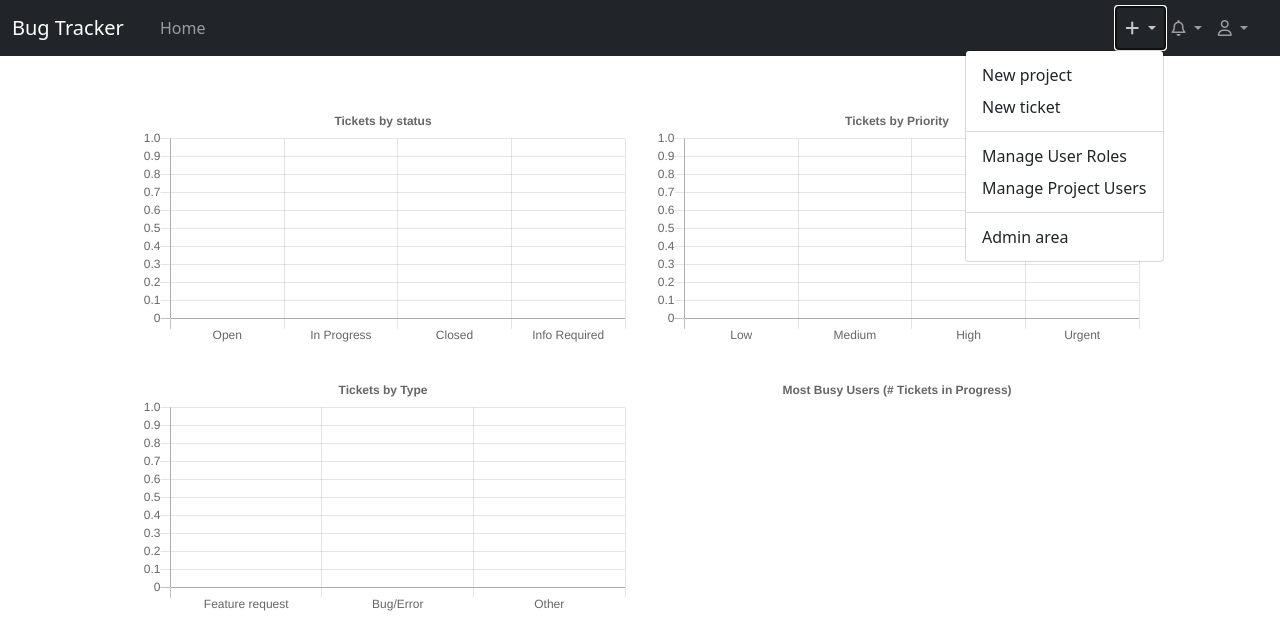
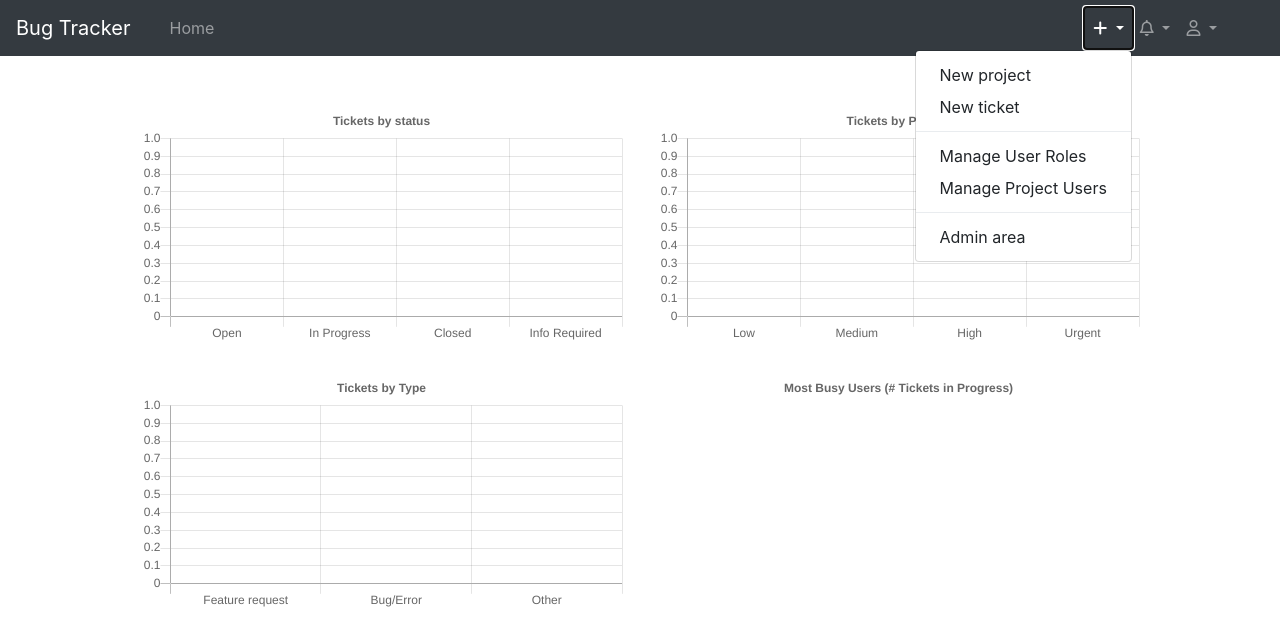
Before and after one commit to KristianMSchmidt/django-bugtracker, a Django app: page / in a window 1280 px wide, after a click that opens the changed part. Shown: the top 617 px of the page. Run offline with Django 3.2, Linux system fonts and the light colour scheme; the visitor is signed in with stand-in values (Sample User, id 1); data that the repository does not hold is empty; parts of the project's set-up code (start-up, migrations or seed data) failed here and were passed over; some libraries are stand-ins or nearby versions.

Commit message:
downgraded boostrap

```diff
--- a/templates/base.html
+++ b/templates/base.html
@@ -9,8 +9,8 @@
     <title>{% block title %}Bugtracker{% endblock title%} | BugTracker</title>
 
     <!-- Bootstrap CSS -->
-    <link href="https://cdn.jsdelivr.net/npm/bootstrap@5.0.1/dist/css/bootstrap.min.css" rel="stylesheet"
-        integrity="sha384-+0n0xVW2eSR5OomGNYDnhzAbDsOXxcvSN1TPprVMTNDbiYZCxYbOOl7+AMvyTG2x" crossorigin="anonymous">
+    <link rel="stylesheet" href="https://cdn.jsdelivr.net/npm/bootstrap@4.6.0/dist/css/bootstrap.min.css"
+    integrity="sha384-B0vP5xmATw1+K9KRQjQERJvTumQW0nPEzvF6L/Z6nronJ3oUOFUFpCjEUQouq2+l" crossorigin="anonymous">
 
     <!-- Font awesome -->
     <script src="https://kit.fontawesome.com/114f0c3f98.js" crossorigin="anonymous"></script>
@@ -44,30 +44,31 @@
                     <ul class="navbar-nav">
                         <li class="nav-item dropdown">
                             <a class="nav-link dropdown-toggle" href="#" id="navbarAddDropdownMenuLink" role="button"
-                                data-bs-toggle="dropdown" aria-expanded="false">
+                                data-toggle="dropdown" aria-haspopup="true" aria-expanded="false">
                                 <i class="fas fa-plus"></i>
                             </a>
-                            <ul class="dropdown-menu" style="right:0; left:auto" aria-labelledby="navbarAddDropdownMenuLink">
-                                <li><a class="dropdown-item" href="{% url 'logout' %}">New project</a></li>
-                                <li><a class="dropdown-item" href="{% url 'logout' %}">New ticket</a></li>
-                                <li><div class="dropdown-divider"></div></li>
-                                <li><a class="dropdown-item" href="{% url 'project_list' %}">Manage User Roles</a></li>
-                                <li><a class="dropdown-item" href="{% url 'ticket_list' %}">Manage Project Users</a></li>
-                                <li><div class="dropdown-divider"></div></li>
-                                <li><a class="dropdown-item" href="{% url 'admin:index' %}">Admin area</a></li>
-                            </ul>
+                            <div class="dropdown-menu dropdown-menu-right" aria-labelledby="navbarAddDropdownMenuLink">
+                                <a class="dropdown-item" href="{% url 'logout' %}">New project</a>
+                                <a class="dropdown-item" href="{% url 'logout' %}">New ticket</a>
+                                <div class="dropdown-divider"></div>
+                                <a class="dropdown-item" href="{% url 'project_list' %}">Manage User Roles</a>
+                                <a class="dropdown-item" href="{% url 'ticket_list' %}">Manage Project Users</a>
+                                <div class="dropdown-divider"></div>
+                                <a class="dropdown-item" href="{% url 'admin:index' %}">Admin area</a>
+                            </div>
                         </li>
-                        <li class="nav-item dropdown hide-when-small">
+                        <div class="nav-item dropdown hide-when-small">
                             <a class="nav-link dropdown-toggle" onclick="set_notifications_seen()" href="#"
-                                id="navbarNotificationsDropdownMenuLink" role="button" data-bs-toggle="dropdown"
+                                id="navbarNotificationsDropdownMenuLink" role="button" data-toggle="dropdown"
+                                aria-haspopup="true"
                                 aria-expanded="false">
                                 <i class="far fa-bell"></i>
                                 {% if num_unseen_notifications > 0 %}
                                     <span class="badge bg-danger">{{ num_unseen_notifications }}</span>
                                 {% endif %}
                             </a>
-                            <ul class="dropdown-menu"
-                                style="max-height:80vh; overflow-y:auto; overflow-x:hidden; right:0; left:auto"
+                            <div class="dropdown-menu dropdown-menu-right"
+                                style="max-height:80vh; overflow-y:auto; overflow-x:hidden;"
                                 aria-labelledby="navbarNotificationsDropdownMenuLink">
 
                                 {% for ntf in notifications %}
@@ -77,81 +78,80 @@
 
                                     {% if ntf.type == 1 %}
                                         <!-- role change -->
-                                        <li><a class="dropdown-item" href="{% url 'profile' %}">
+                                        <a class="dropdown-item" href="{% url 'profile' %}">
                                             <b>{{ ntf.sender }}</b> <br class="d-sm-none"> updated <br class="d-sm-none">your
                                             role to
-                                            <br class="d-sm-none">
+                                            <br class="d-md-none">
                                             <b>{{ ntf.get_new_role_display }}</b><br>
                                             <small class="text-muted">{{ ntf.time_ago }}</small>
-                                        </a></li>
+                                        </a>
 
                                     {% elif ntf.type == 2 %}
                                         <!-- ticket assignment-->
-                                        <li><a class="dropdown-item" href="{% url 'ticket_detail' ntf.ticket.pk %}">
+                                        <a class="dropdown-item" href="{% url 'ticket_detail' ntf.ticket.pk %}">
                                             <b>{{ ntf.sender }}</b> <br class="d-sm-none"> assigned you <br
-                                                class="d-sm-none">to the ticket
+                                                class="d-md-none">to the ticket
                                             <br class="d-sm-none">
                                             <b>{{ ntf.ticket.title|truncatechars:15 }}</b><br>
                                             <small class="text-muted">{{ ntf.time_ago }}</small>
-                                        </a></li>
+                                        </a>
 
                                     {% elif ntf.type == 3 %}
                                         <!-- ticket un-assignment-->
-                                        <li><a class="dropdown-item" style="display:block"
+                                        <a class="dropdown-item" style="display:block"
                                             href="{% url 'ticket_detail' ntf.ticket.pk %}">
                                             <b>{{ ntf.sender }}</b> <br class="d-sm-none"> un-assigned <br
-                                                class="d-sm-none">you from the ticket
+                                                class="d-md-none">you from the ticket
                                             <br class="d-sm-none">
                                             <b>{{ ntf.ticket.title|truncatechars:15 }}</b><br>
                                             <small class="text-muted">{{ ntf.time_ago }}</small>
-                                        </a></li>
+                                        </a>
 
                                     {% elif ntf.type == 4 %}
                                         <!-- project enrollment-->
-                                        <li><a class="dropdown-item" href="{% url 'project_detail' ntf.project.pk %}">
-                                            <b>{{ ntf.sender }}</b> <br class="d-sm-none"> enrolled <br class="d-sm-none">you
+                                        <a class="dropdown-item" href="{% url 'project_detail' ntf.project.pk %}">
+                                            <b>{{ ntf.sender }}</b> <br class="d-sm-none"> enrolled <br class="d-md-none">you
                                             in the project
                                             <br class="d-sm-none"><b>{{ ntf.project.title|truncatechars:15 }}</b><br>
                                             <small class="text-muted">{{ ntf.time_ago }}</small>
-                                        </a></li>
+                                        </a>
 
                                     {% elif ntf.type == 5 %}
                                         <!-- project dis-enrollment-->
-                                        <li><a class="dropdown-item" href="{% url 'project_detail' ntf.project.pk %}">
+                                        <a class="dropdown-item" href="{% url 'project_detail' ntf.project.pk %}">
                                             <b>{{ ntf.sender }}</b> <br class="d-sm-none"> dis-enrolled <br
-                                                class="d-sm-none">you from the project <br class="d-sm-none">
+                                                class="d-md-none">you from the project <br class="d-sm-none">
                                             <b>{{ ntf.project.title|truncatechars:15 }}</b><br>
                                             <small class="text-muted">{{ ntf.time_ago }}</small>
-                                        </a></li>
+                                        </a>
 
                                     {% elif ntf.type == 6 %}
                                         <!-- new ticket comment -->
-                                        <li><a class="dropdown-item" href="{% url 'ticket_detail' ntf.ticket.pk %}">
+                                        <a class="dropdown-item" href="{% url 'ticket_detail' ntf.ticket.pk %}">
                                             <b>{{ ntf.sender }}</b> <br class="d-sm-none"> added a new <br
-                                                class="d-sm-none">comment to your
+                                                class="d-md-none">comment to your
                                             <br class="d-sm-none">ticket
                                             <b>{{ ntf.ticket.title|truncatechars:15 }}</b><br>
                                             <small class="text-muted">{{ ntf.time_ago }}</small>
-                                        </a></li>
+                                        </a>
                                     {% endif %}
                                 {% endfor %}
-                            </ul>
-                        </li>
-                        <li class="nav-item dropdown mr-sm-4">
+                            </div>
+                        </div>
+                        <div class="nav-item dropdown mr-sm-4">
                             <a class="nav-link dropdown-toggle" href="#" id="navbarUserDropdownMenuLink" role="button"
-                                data-bs-toggle="dropdown" aria-expanded="false">
+                                data-toggle="dropdown" aria-haspopup="true" aria-expanded="false">
                                 <i class="far fa-user"></i>
                             </a>
-                            <div class="dropdown-menu dropdown-menu" style="right:0; left:auto" aria-labelledby="navbarUserDropdownMenuLink">
+                            <div class="dropdown-menu dropdown-menu dropdown-menu-right" aria-labelledby="navbarUserDropdownMenuLink">
                                 <a class="dropdown-item" href="{% url 'profile' %}">Signed in as <b>{{ user.username }}</b></a>
                                 <div class="dropdown-divider"></div>
                                 <a class="dropdown-item" href="{% url 'project_list' %}">Your projects</a>
                                 <a class="dropdown-item" href="{% url 'ticket_list' %}">Your tickets</a>
-
-                            <div class="dropdown-divider"></div>
-                            <a class="dropdown-item" href="{% url 'logout' %}">Sign out</a>
+                                <div class="dropdown-divider"></div>
+                                <a class="dropdown-item" href="{% url 'logout' %}">Sign out</a>
                             </div>
-                        </li>
+                        </div>
                     </ul>
                 </div>
             {% endif %}
@@ -172,15 +172,9 @@
         {% block content %}{% endblock content %}
     </main>
 
-    <!-- Jquery JS -->
+    <!-- Bootstrap JS -->
     <script src="https://code.jquery.com/jquery-3.5.1.min.js"></script>
-
-    <!-- Bootstrap 5.0.1 JS -->
-    <script src="https://cdn.jsdelivr.net/npm/bootstrap@5.0.1/dist/js/bootstrap.bundle.min.js"
-        integrity="sha384-gtEjrD/SeCtmISkJkNUaaKMoLD0//ElJ19smozuHV6z3Iehds+3Ulb9Bn9Plx0x4" crossorigin="anonymous">
-    </script>
-
-    <!-- Cookie Handling -->
+    <script src="https://cdn.jsdelivr.net/npm/bootstrap@4.6.0/dist/js/bootstrap.bundle.min.js"></script>
     <script src="https://cdn.jsdelivr.net/npm/js-cookie@rc/dist/js.cookie.min.js"></script>
 
     <!-- Core theme JS -->
```
